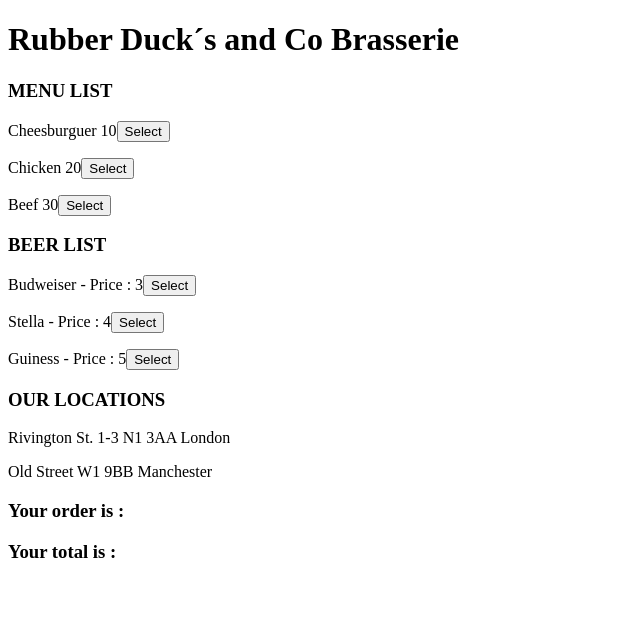
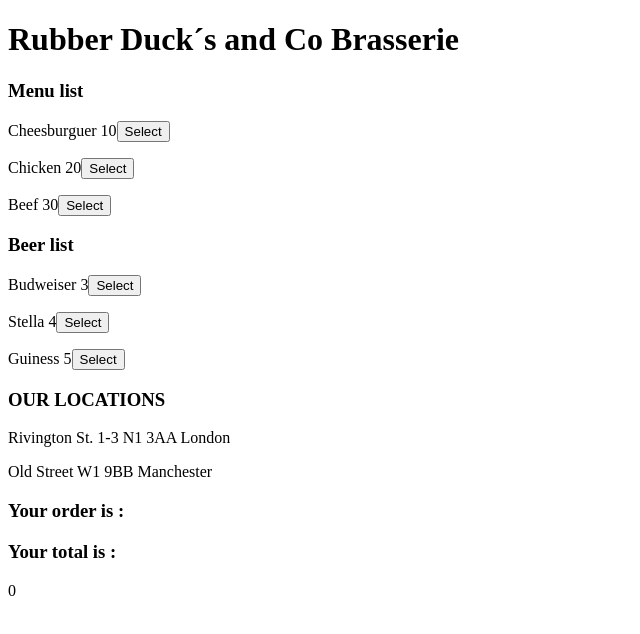
Before and after one commit to constructorlabs/project-restaurant, a React app: page / in a window 1280 px wide. Shown: the top 634 px of the page, without its empty margins (0-640 px from the left). Built offline with nearby package versions, Linux system fonts and the light colour scheme.

Commit message:
Order component working - renders item & price & total

```diff
--- a/src/components/App.js
+++ b/src/components/App.js
@@ -31,16 +31,21 @@
         { id: 2, address: "Old Street", postcode: "W1 9BB", city: "Manchester" }
       ],
 
-      order: []
+      order: [],
+      totalOrder: 0,
     };
     this.handleSubmit = this.handleSubmit.bind(this);
   }
 
   handleSubmit(event) {
     event.preventDefault();
-    console.log("button was clicked", event.target.name, event.target.value);
+    const orderItem = {
+      name: event.target.name,
+      value: event.target.value
+    }
     this.setState({
-      order: [...this.state.order , event.target.name]
+      order: [...this.state.order , orderItem],
+      totalOrder: parseInt(this.state.totalOrder)  + parseInt(orderItem.value)
     });
   }
 
@@ -48,22 +53,24 @@
     return (
       <div className="appContent">
         <Header name="Rubber Duck´s and Co Brasserie" />
-        {/* <MenuItem item={{ id: 1, name: "cheesburguer", price: 10 }} /> */}
-        <MenuItem item={this.state.menu} clickHandler={this.handleSubmit} />
-        <Drinks drinks={this.state.drinksMenu} />
+        <MenuItem
+          item={this.state.menu}
+          clickHandler={this.handleSubmit}
+          title="Menu list"
+        />
+        <MenuItem
+          item={this.state.drinksMenu}
+          clickHandler={this.handleSubmit}
+          title="Beer list"
+        />
         <Location location={this.state.location} />
-        <Orders order={this.state.order} />
+        <Orders
+          order={this.state.order}
+          totalOrder={this.state.totalOrder}
+        />
       </div>
     );
   }
 }
 
 export default App;
-
-{
-  /* // location={{
-          //   address: "Rivington St. 1-3",
-          //   postcode: "N1 3AA",
-          //   city: "London"
-          // }} */
-}
--- a/src/components/MenuItem.js
+++ b/src/components/MenuItem.js
@@ -1,10 +1,10 @@
 import React from "react";
 
 function MenuItem(props) {
-  const { item } = props; //!!! {item} within fn avoids the need for const on this line
+  const { item, title } = props; //!!! {item} within fn avoids the need for const on this line
   return (
     <div className="menuItem">
-      <h3>MENU LIST</h3>
+      <h3>{title}</h3>
       {item.map(function(element) {
         return (
           <p key={element.name}>
--- a/src/components/Orders.js
+++ b/src/components/Orders.js
@@ -2,11 +2,17 @@
 
 class Orders extends React.Component {
   render() {
+  const { order, totalOrder } = this.props;
     return (
       <div>
-        <h3>Your order is : {this.props.order}</h3>
+        <h3>Your order is : </h3>
+        {order.map(function(orderItem, papa) {
+          return (
+            <div key={papa}>{`${orderItem.name}: ${orderItem.value} $`}</div>
+          )
+        })}
         <h3>Your total is : </h3>
-
+        <div>{totalOrder}</div>
       </div>
     );
   }
```
